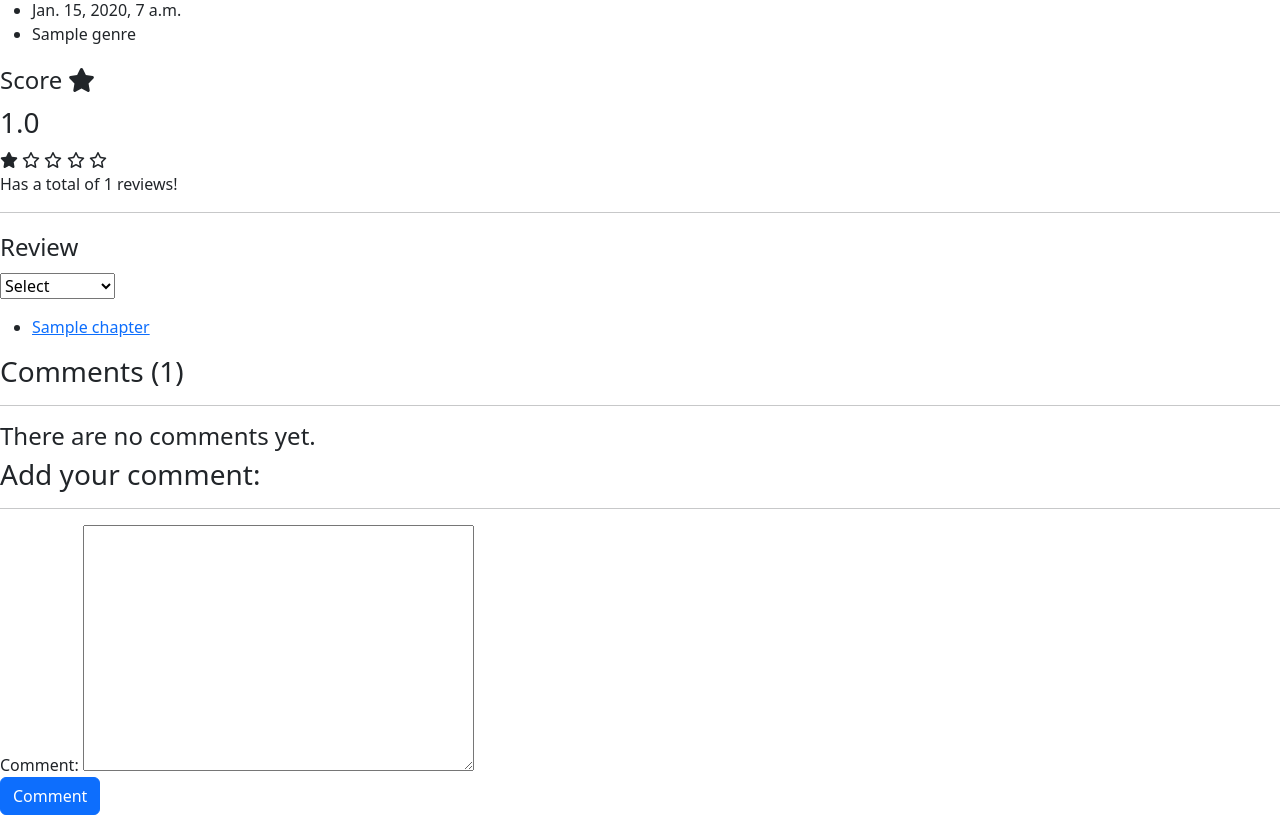
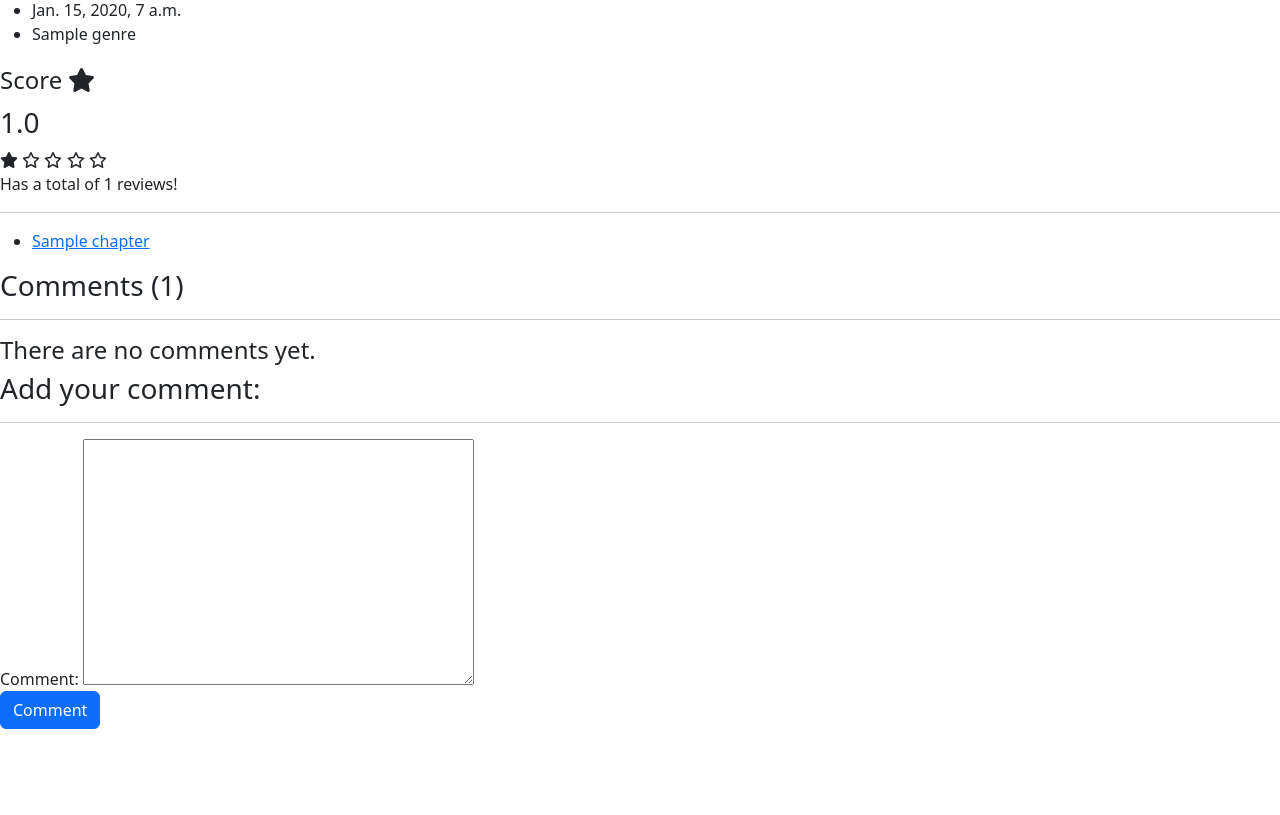
Before and after one commit to Renildo15/MangaCats, a Django app: page /manga/manga_view/00000000-0000-0000-0000-000000000001/ in a window 1280 px wide. Shown: the part 572-1387 px from the top of the page. After the commit the page ends 1301 px from the top, so only its background shows below. Run offline with Django 4.2, Linux system fonts and the light colour scheme; tables that the repository leaves empty hold one stand-in row (values such as "Sample post"); grey boxes marked "Sample" are stand-in pictures; some libraries are stand-ins or nearby versions.

Commit message:
refactor: exibindo review do usuario #22

```diff
--- a/core/manga_app/manga_review_views/views.py
+++ b/core/manga_app/manga_review_views/views.py
@@ -1,5 +1,6 @@
-from django.shortcuts import render, redirect, get_object_or_404, HttpResponseRedirect, HttpResponse
+from django.shortcuts import get_object_or_404
 from manga_app.models import Manga, ReviewManga
+from django.contrib.auth.decorators import login_required, permission_required
 from django.http import JsonResponse
 # Constantes com os valores das notas
 MASTERPIECE = 5
@@ -22,23 +23,35 @@ def score_manga(review):
 
     elif review == "Bad":
         score = BAD
-    else:
+    elif review == "Horrible":
         score = HORRIBLE
+
 
     return score
 
+def remove_review(request, manga_id):
+    manga_review = get_object_or_404(ReviewManga, manga=manga_id, user=request.user)
+    manga_review.delete()
+    return True
 
+@login_required(login_url='user:login')
+@permission_required("manga_app.add_reviewmanga", login_url='user:login')
 def manga_review(request):
     status = ""
     manga_id = request.GET.get('manga_id')
     review = request.GET.get('text')
 
+
+
     if ReviewManga.objects.filter(manga=manga_id, user=request.user).exists():
+        if review == "Select":
+            remove_review(request,manga_id)
+            status = 'review deleted'
         review_manga = get_object_or_404(ReviewManga, manga=manga_id, user=request.user)
         score = score_manga(review)
         review_manga.review = score
         review_manga.save()
-        status = "Atualizado!"
+        status = "changed"
 
     else:
         manga = get_object_or_404(Manga, id_manga=manga_id)
--- a/core/manga_app/models.py
+++ b/core/manga_app/models.py
@@ -94,7 +94,7 @@ class ReviewManga(models.Model):
         (5, "Masterpiece")
     )
     id_review = models.UUIDField(primary_key=True, default=uuid4, editable=False)
-    review = models.IntegerField(choices=choice_review)
+    review = models.IntegerField(choices=choice_review, null=True, blank=True)
     manga = models.ForeignKey(Manga, on_delete=models.CASCADE, null=True, blank=True)
     user = models.ForeignKey(settings.AUTH_USER_MODEL, on_delete=models.SET_NULL, blank=True, null=True)
 
--- a/core/manga_app/templates/pages/manga/manga_view.html
+++ b/core/manga_app/templates/pages/manga/manga_view.html
@@ -52,7 +52,7 @@
                     {% else %}
                         <i class="fa-solid fa-star"></i>
                         <i class="fa-solid fa-star"></i>
-                        <i class="fa-solid fa-star"></i>
+                        <i class="fa-regular fa-star"></i>
                         <i class="fa-regular fa-star"></i>
                         <i class="fa-regular fa-star"></i>
                     {% endif %}
@@ -68,7 +68,7 @@
                         <i class="fa-solid fa-star"></i>
                         <i class="fa-solid fa-star"></i>
                         <i class="fa-solid fa-star"></i>
-                        <i class="fa-solid fa-star"></i>
+                        <i class="fa-regular fa-star"></i>
                         <i class="fa-regular fa-star"></i>
                     {% endif %}
 
@@ -103,41 +103,43 @@
 
     </div>
     <hr>
+
+    {% if perms.manga_app.add_reviewmanga %}
         <div>
             <form action="" method="GET">
                 <legend>Review</legend>
                 <select data-review={{manga.id_manga}} id="select" name="select">
                     {% if re_sel %}
                         {% if  re_sel.review == 1 %}
-                        <option value="">Select</option>
+                            <option value="null">Select</option>
                             <option value="masterpiece">Masterpiece</option>
                             <option value="good">Good</option>
                             <option value="average">Average</option>
                             <option value="bad">Bad</option>
                             <option selected value="horrible">Horrible</option>
                         {% elif re_sel.review == 2 %}
-                        <option value="">Select</option>
+                            <option value="null">Select</option>
                             <option value="masterpiece">Masterpiece</option>
                             <option value="good">Good</option>
                             <option value="average">Average</option>
                             <option selected value="bad">Bad</option>
                             <option value="horrible">Horrible</option>
                         {% elif re_sel.review == 3 %}
-                        <option value="">Select</option>
+                            <option value="null">Select</option>
                             <option value="masterpiece">Masterpiece</option>
                             <option value="good">Good</option>
                             <option selected value="average">Average</option>
                             <option value="bad">Bad</option>
                             <option value="horrible">Horrible</option>
                         {% elif re_sel.review == 4 %}
-                        <option value="">Select</option>
+                            <option value="null">Select</option>
                             <option value="masterpiece">Masterpiece</option>
                             <option selected value="good">Good</option>
                             <option value="average">Average</option>
                             <option value="bad">Bad</option>
                             <option value="horrible">Horrible</option>
                         {% elif re_sel.review == 5 %}
-                        <option value="">Select</option>
+                            <option value="null">Select</option>
                             <option selected value="masterpiece">Masterpiece</option>
                             <option value="good">Good</option>
                             <option value="average">Average</option>
@@ -145,7 +147,7 @@
                             <option value="horrible">Horrible</option>
                         {% endif %}
                     {% else %}
-                    <option value="">Select</option>
+                        <option value="null">Select</option>
                         <option value="masterpiece">Masterpiece</option>
                         <option value="good">Good</option>
                         <option value="average">Average</option>
@@ -154,8 +156,10 @@
                     {% endif %}
                 </select>
             </form>
-        <p class="result"></p>
+            {% comment %} <p class="result"></p> {% endcomment %}
         </div>
+    {% endif %}
+
     {% if perms.manga_app.add_favoritemanga %}
         {% if favorites %}
             {% if favorites.manga.id_manga == manga.id_manga %}
@@ -301,6 +305,8 @@
                     if(data.status == "review"){
                         alert("Reviewed")
                         location.reload()
+                    }else if (data.status == "changed"){
+                        alert("Reviewe changed!")
                     }
                 }
             })
--- a/core/manga_app/views.py
+++ b/core/manga_app/views.py
@@ -22,7 +22,7 @@ def manga_list(request):
     return render(request,"pages/manga/manga_list.html", context)
 
 @login_required(login_url='user:login')
-@permission_required({("manga_app.view_manga"), "manga.can_view_manga"}, login_url='user:login')
+@permission_required("manga_app.view_manga", login_url='user:login')
 def manga_uploaded(request):
     manga = Manga.objects.filter(create_by=request.user)
     context = {
@@ -103,7 +103,7 @@ def manga_view(request, pk):
     return render(request, "pages/manga/manga_view.html", context)
 
 @login_required(login_url='user:login')
-@permission_required({("manga_app.add_manga"), "manga.can_add_manga"}, login_url='user:login')
+@permission_required("manga_app.add_manga", login_url='user:login')
 def manga_add(request):
     if request.method == 'POST':
         form_manga = MangaForm(request.POST or None, request.FILES,request=request)
```
Also changed, not shown: core/manga_app/migrations/0017_alter_reviewmanga_review.py (added). Lines whose indentation alone changed are shown as unchanged.
